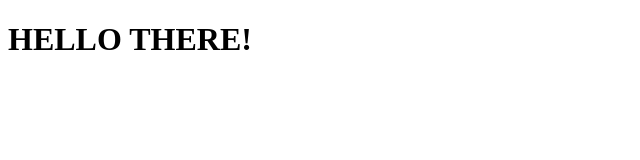
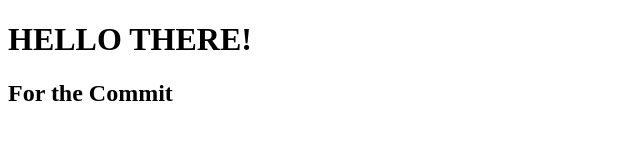
Before and after one commit to tylerkap/mtech19Week1, a plain HTML site: page index.html in a window 1280 px wide. Shown: the whole page, without its empty margins (0-640 px from the left). Drawn offline with Linux system fonts and the light colour scheme.

Commit message:
Modified index.html file Fri, Aug 16, 2024 10:06:07 AM

```diff
--- a/index.html
+++ b/index.html
@@ -7,6 +7,7 @@
 <body>
 
 <h1>HELLO THERE!</h1>
+<h2>For the Commit</h2>
 
 </body>
 </html>
```
